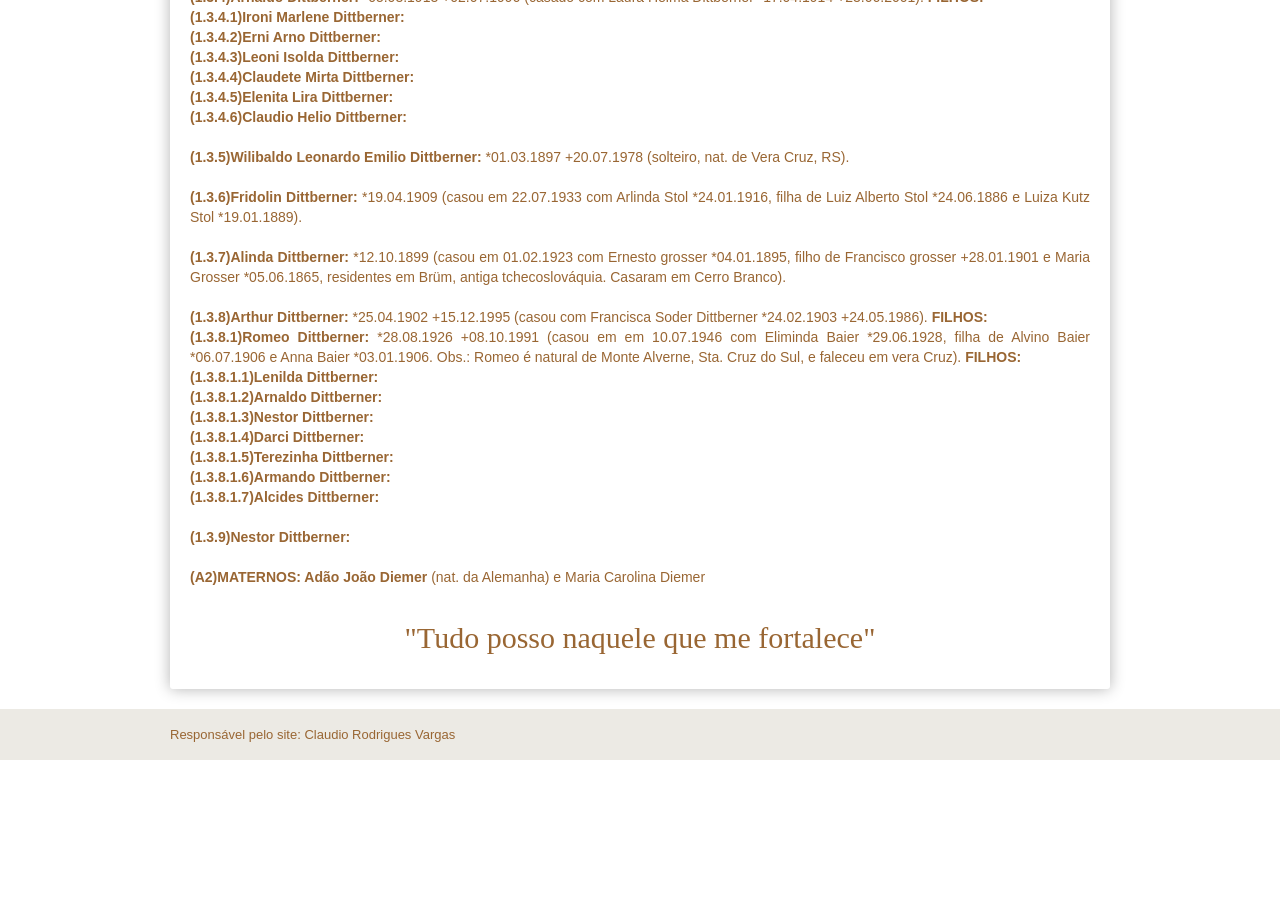
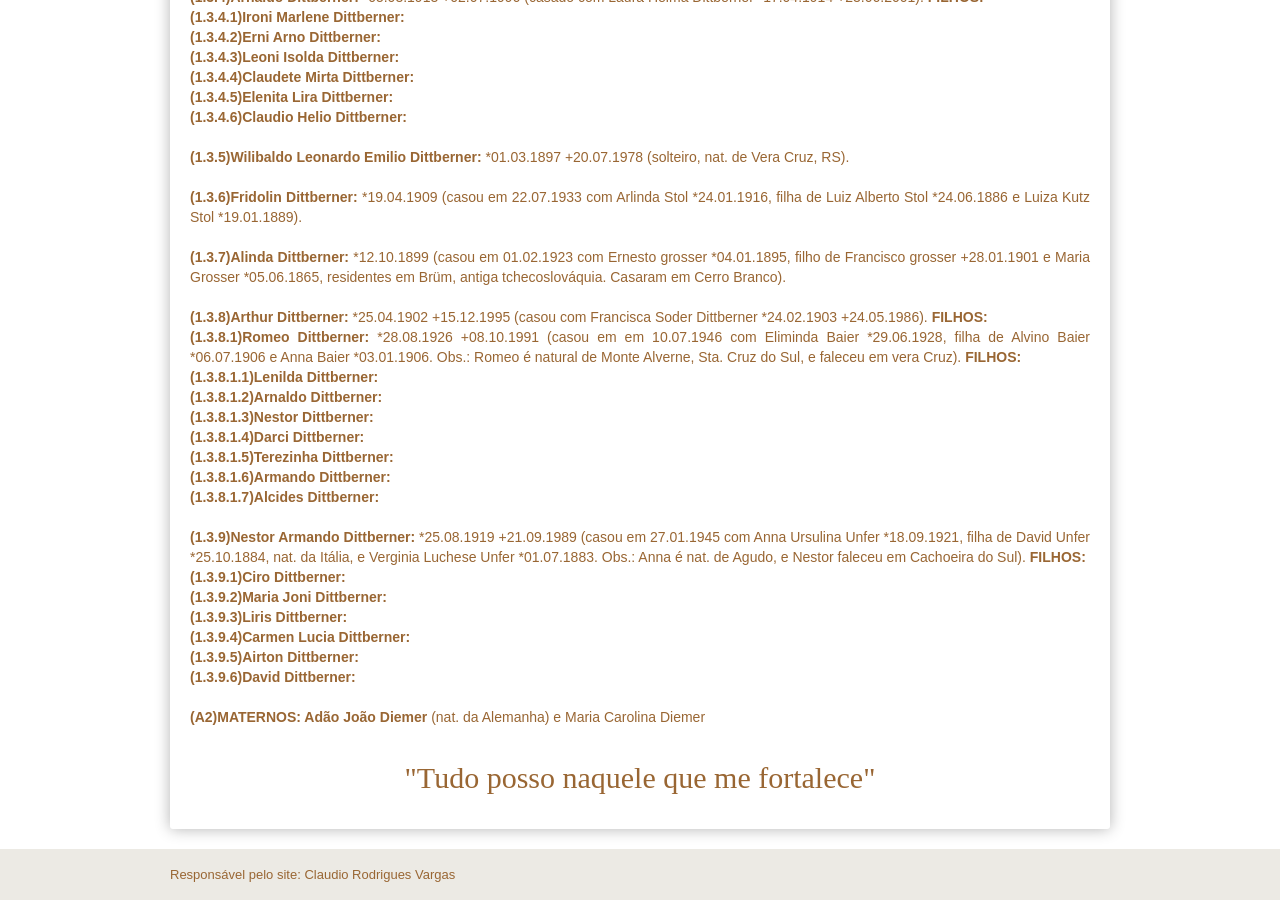
Before and after one commit to claudiovargas1955/claudiovargas1955.github.io, a Jekyll site: the page built from _pages/familia-dittberner.html, in a window 1280 px wide and 900 px high, scrolled down 1426 px. Built offline with Jekyll 4.4.1, drawn with Linux system fonts in a browser that asks for light colours; some web fonts are replaced; before the commit the page ends 2186 px from its top, so only the background shows below that.

Commit message:
Update familia-dittberner.html

```diff
--- a/_pages/familia-dittberner.html
+++ b/_pages/familia-dittberner.html
@@ -177,7 +177,15 @@ de Santa Cruz do Sul, RS). <b>FILHOS: </b><br>
                   <b>(1.3.8.1.6)Armando Dittberner: </b><br>
                   <b>(1.3.8.1.7)Alcides Dittberner: </b><br><br>
 
-      <b>(1.3.9)Nestor Dittberner: </b><br><br>
+      <b>(1.3.9)Nestor Armando Dittberner: </b>*25.08.1919 +21.09.1989 (casou em 27.01.1945 com Anna Ursulina Unfer *18.09.1921, filha de
+      David Unfer *25.10.1884, nat. da Itália, e Verginia Luchese Unfer *01.07.1883. Obs.: Anna é nat. de Agudo, e Nestor faleceu em
+      Cachoeira do Sul). <b>FILHOS: </b><br>
+                 <b>(1.3.9.1)Ciro Dittberner:</b><br>
+                 <b>(1.3.9.2)Maria Joni Dittberner:</b><br>
+                 <b>(1.3.9.3)Liris Dittberner:</b><br>
+                 <b>(1.3.9.4)Carmen Lucia Dittberner:</b><br>
+                 <b>(1.3.9.5)Airton Dittberner:</b><br>
+                 <b>(1.3.9.6)David Dittberner: </b><br><br>
 
 
  <b>(A2)MATERNOS: Adão João Diemer  </b>(nat. da Alemanha) e Maria Carolina Diemer<br><br>
```
